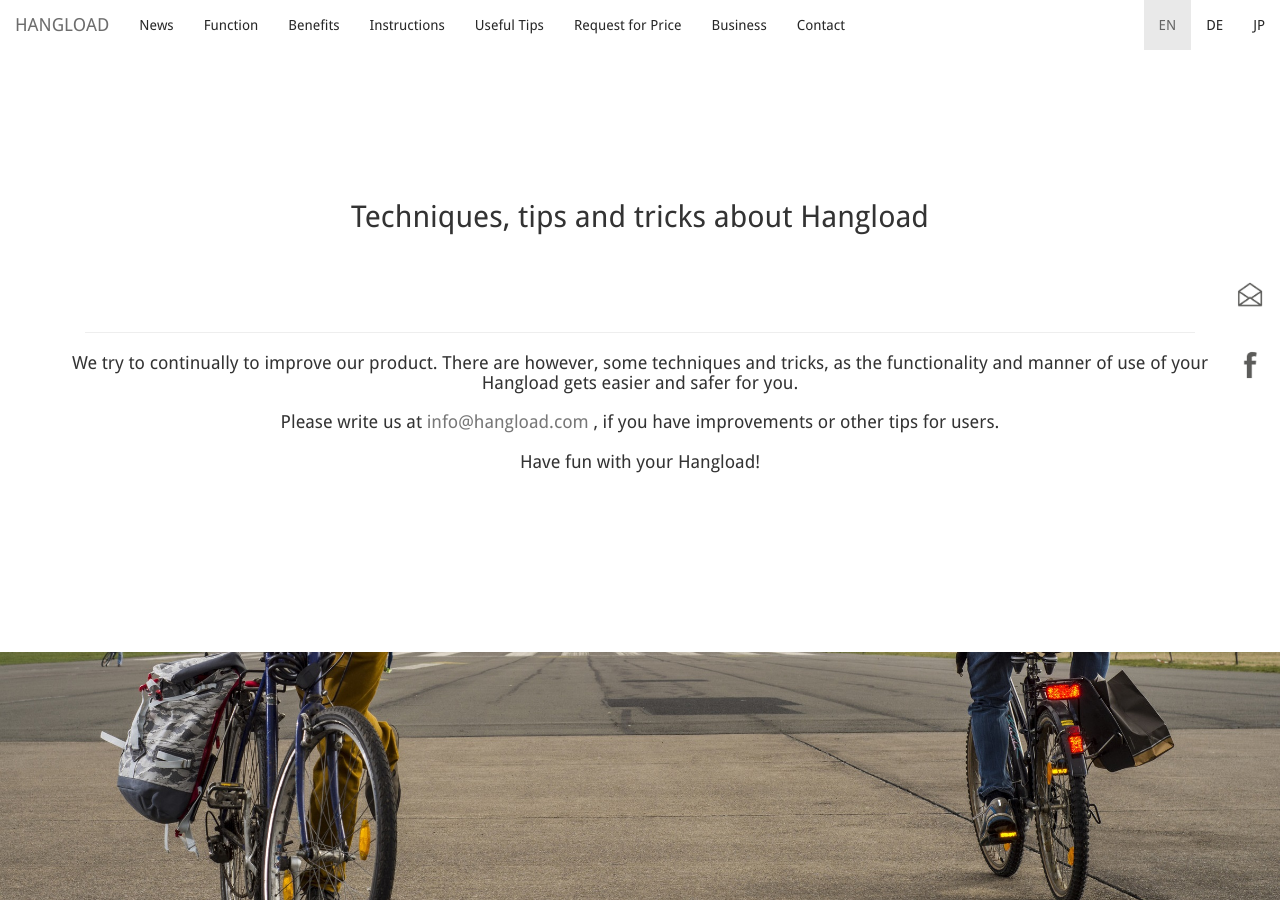
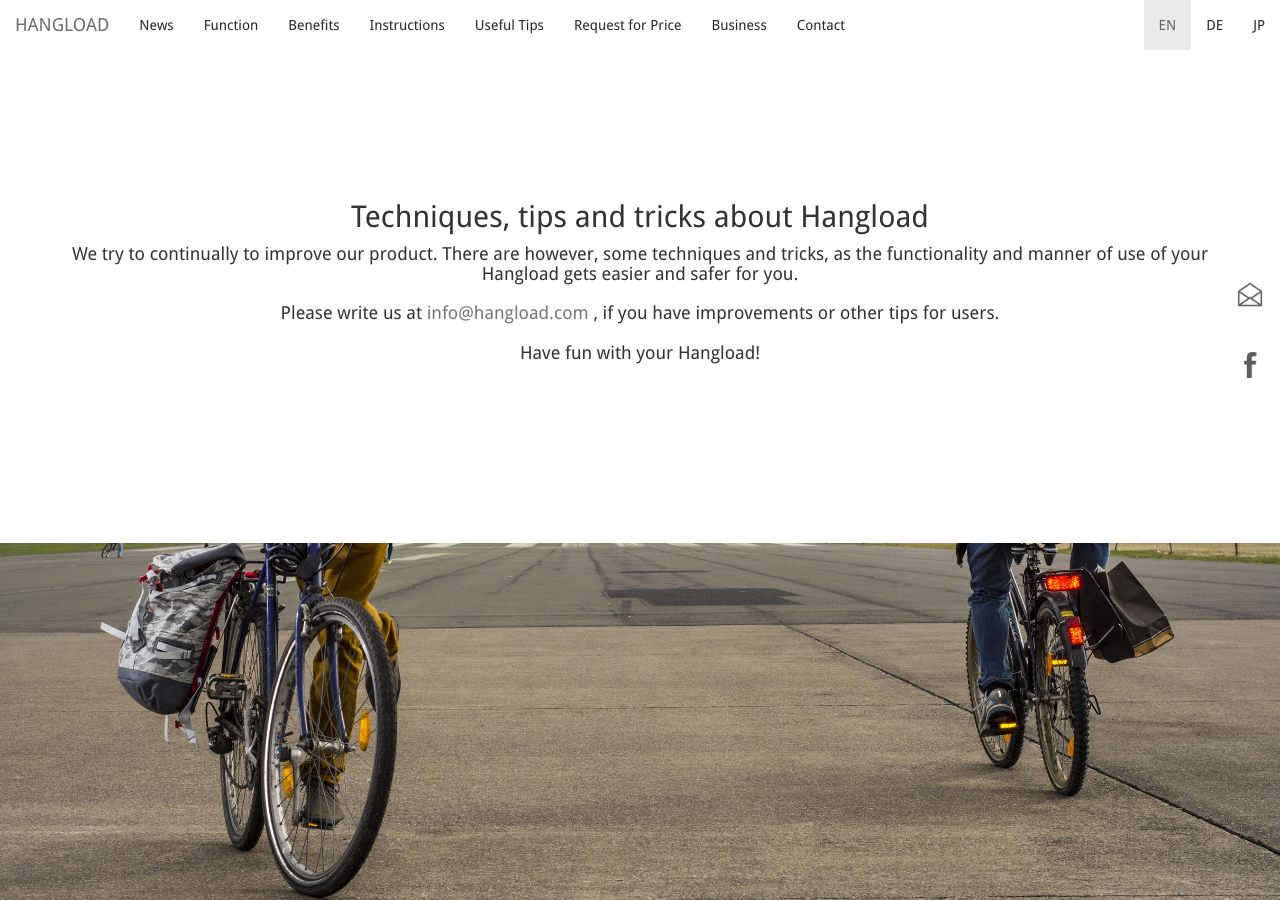
Before and after one commit to bodokaiser/hangload.com, a Jekyll site: the page built from technique/index.html, in a window 1280 px wide and 900 px high. Built offline with Jekyll 4.4.1, drawn with Linux system fonts in a browser that asks for light colours; nearby versions of some CDN libraries; library files that are not in the unit come from our copies; Markdown is read by kramdown in place of the engine named in the settings.

Commit message:
Update index.html

```diff
--- a/technique/index.html
+++ b/technique/index.html
@@ -9,10 +9,6 @@
 <article class="container" id="technique">
 <h2 class="text-center">Techniques, tips and tricks about Hangload  </h2>
 <div class="col-xs-12">
-<div class="page-header">
-<br>
-<br>
-</div>
 </div>
 
 <h4 class="text-center">  We try to continually to improve our product. There are
@@ -60,10 +56,6 @@
 </div>
 </div>
 <div class="col-xs-12">
-<div class="page-header">
-<br>
-<br>
-</div>
 </div>
 <br>
 <br>
```
